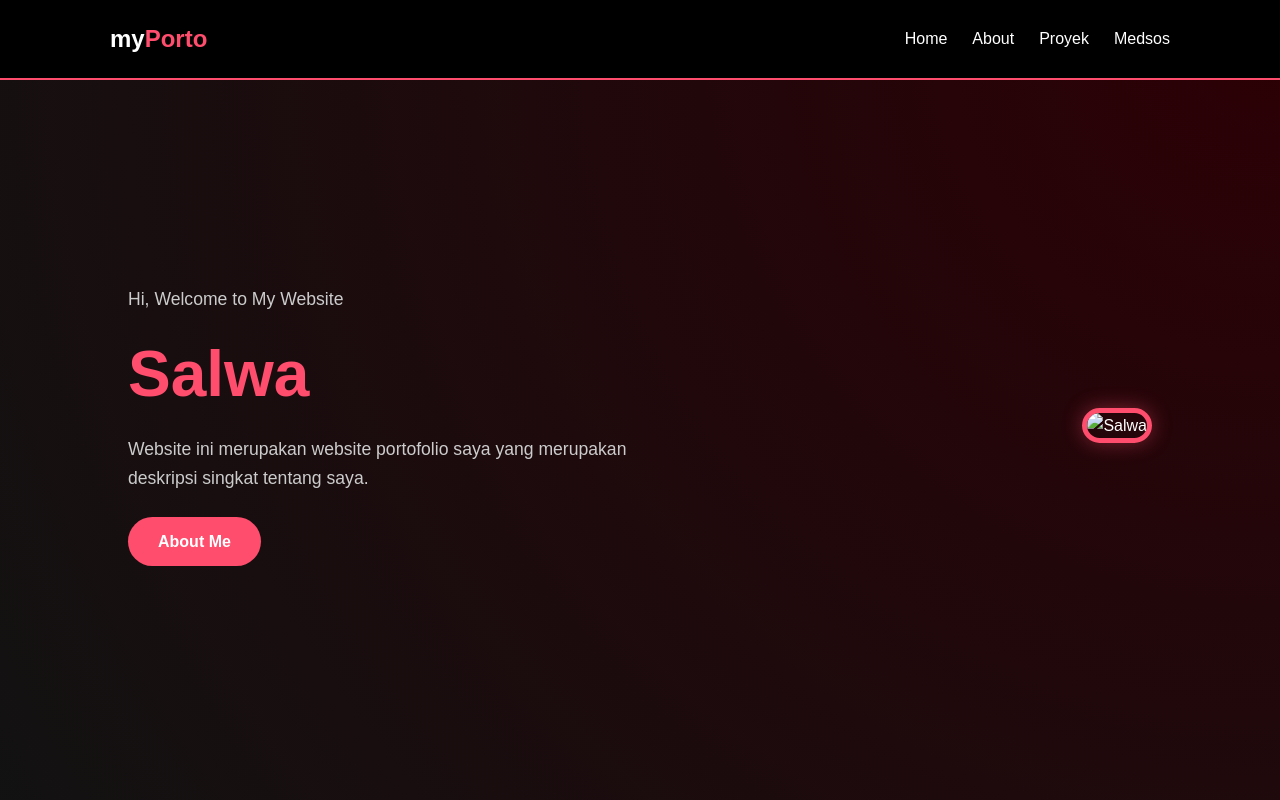
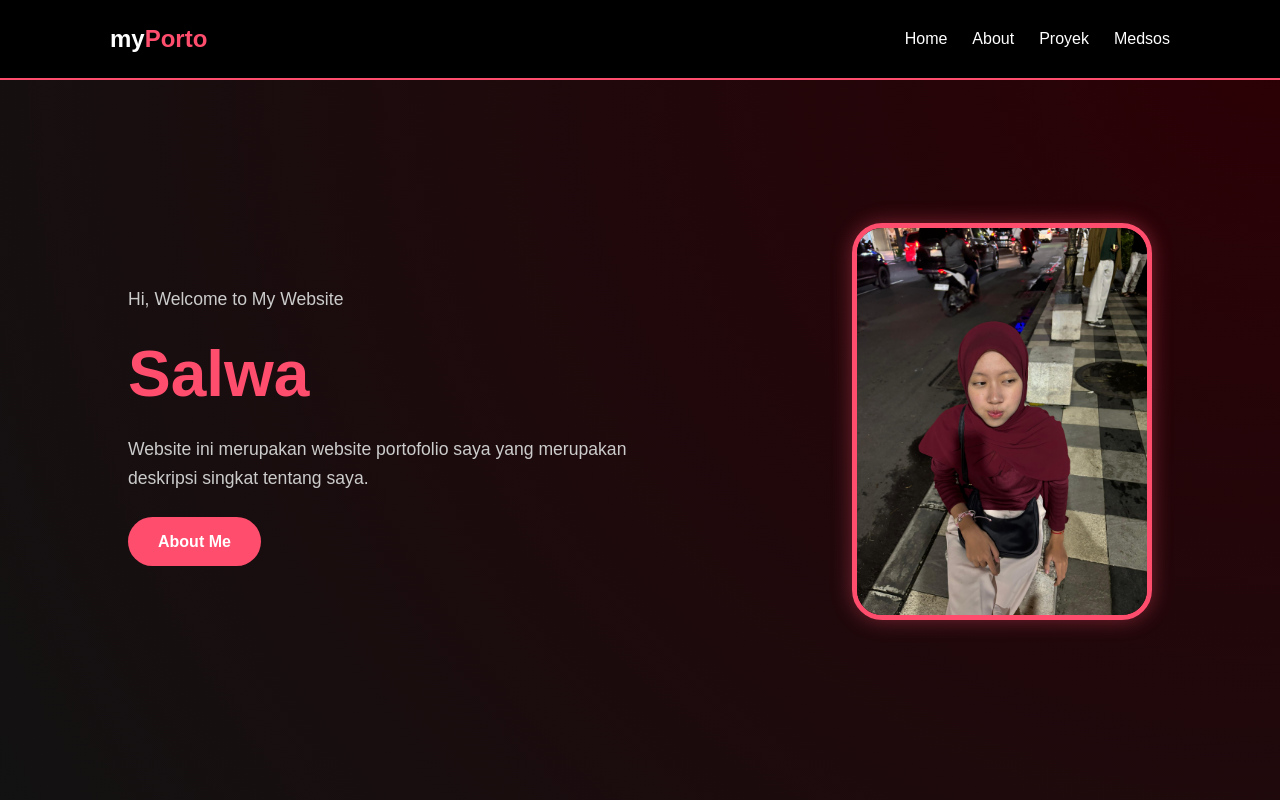
Before and after one commit to salwow/Myporto-001, a plain HTML site: page index.html in a window 1280 px wide. Shown: the top 800 px of the page. Drawn offline with Linux system fonts and the light colour scheme.

Commit message:
Update index.html

```diff
--- a/index.html
+++ b/index.html
@@ -35,7 +35,7 @@
         <a href="#about" class="btn-hero">About Me</a>
     </div>
     <div class="hero-logo">
-        <img src="img/mylogo.png" alt="Salwa" />
+        <img src="salwa.jpeg" alt="Salwa" />
     </div>
 </section>
 <!-- Bagian About -->
```
